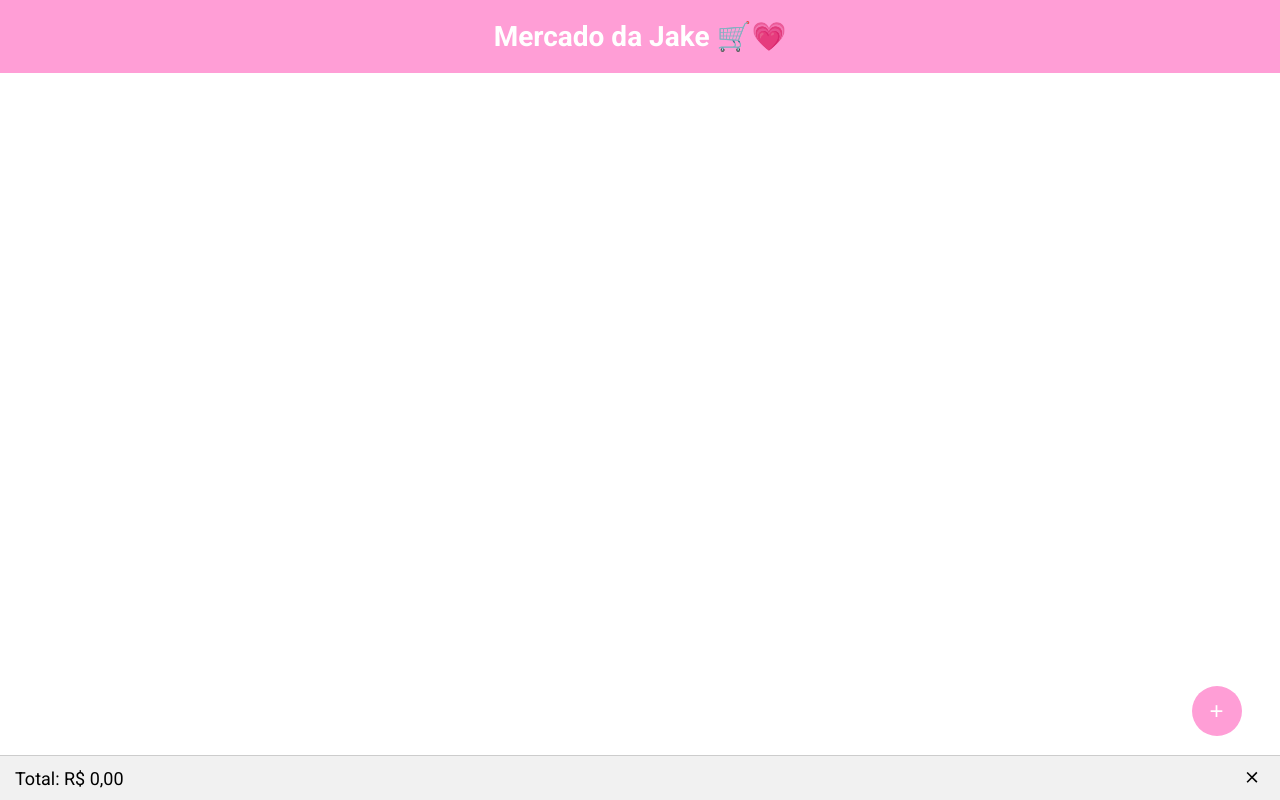
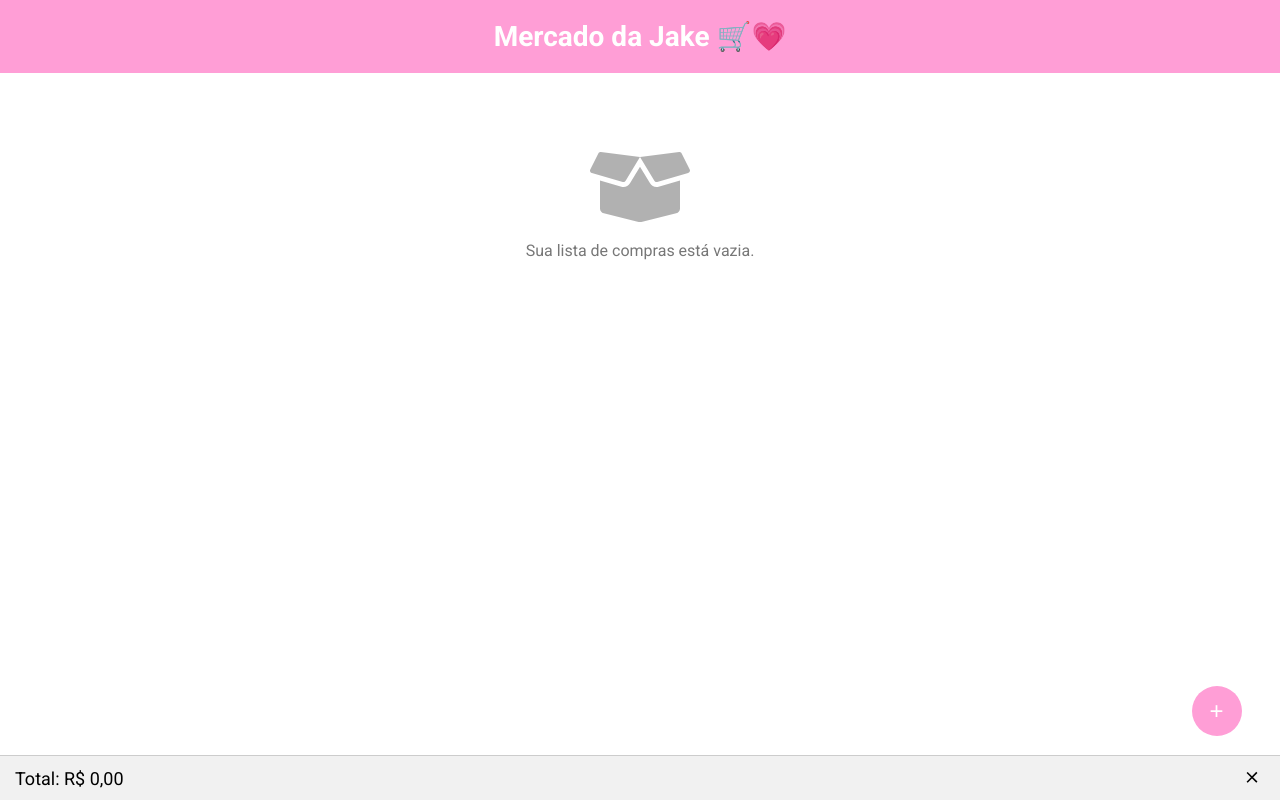
Before and after one commit to joaoros/mercado-da-jake, a React (Vite) app: page / in a window 1280 px wide. Built offline with nearby package versions, Linux system fonts and the light colour scheme.

Commit message:
caixa empty list

```diff
--- a/src/App.jsx
+++ b/src/App.jsx
@@ -4,6 +4,7 @@ import Footer from './components/Footer';
 import './styles/App.css';
 import editIcon from './assets/edit.svg';
 import deleteIcon from './assets/delete.svg';
+import boxIcon from './assets/box.svg';
 
 const App = () => {
   const [items, setItems] = React.useState(() => {
@@ -132,6 +133,12 @@ const App = () => {
       <Header title="Mercado da Jake 🛒💗" />
       <main>
         {errorMessage && <div className="error-message">{errorMessage}</div>}
+        {items.length === 0 ? (
+          <div className="empty-list">
+            <img src={boxIcon} alt="Lista vazia" className="empty-list-icon" />
+            <p>Sua lista de compras está vazia.</p>
+          </div>
+        ) : (
           <ul className="item-list">
             {items.map((item, index) => (
               <li key={index}>
@@ -149,6 +156,7 @@ const App = () => {
               </li>
             ))}
           </ul>
+        )}
       </main>
       <Footer totalCost={totalCost} clearList={confirmClearList} />
       <button className="floating-button" onClick={openModal}>+</button>
--- a/src/styles/App.css
+++ b/src/styles/App.css
@@ -42,11 +42,6 @@ body {
 
 .item-list li span:nth-child(2) {
   text-align: left;
-}
-
-
-.item-list li:last-child {
-  border-bottom: none;
 }
 
 .actions button,
@@ -218,3 +213,18 @@ input[type=number]::-webkit-outer-spin-button {
 .modal-button:hover {
   background-color: #ff93d2;
 }
+
+.empty-list {
+  padding: 5%;
+}
+
+.empty-list p {
+  margin: 0;
+  color: #777;
+}
+
+.empty-list-icon {
+  opacity: 0.3;
+  width: 100px;
+  height: 100px;
+}
```
Also changed, not shown: src/assets/box.svg (added). Lines whose indentation alone changed are shown as unchanged.
